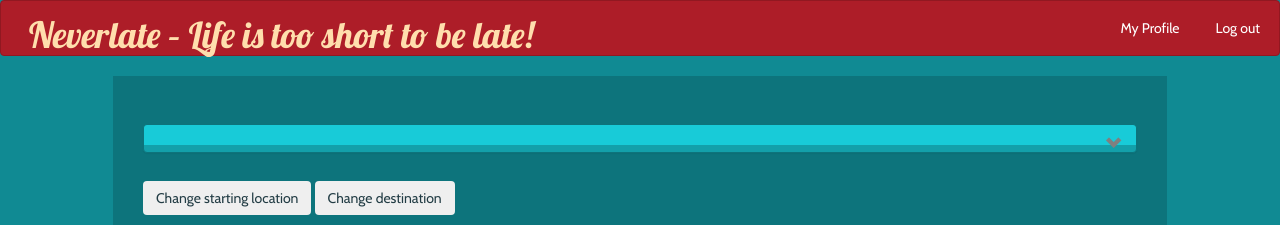
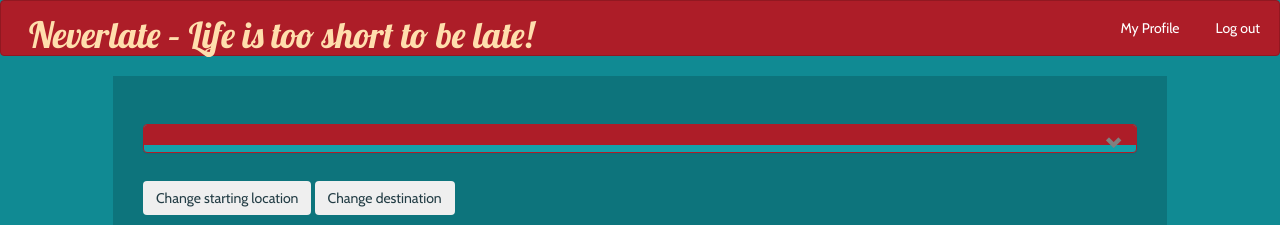
Before and after one commit to myrjola/neverlate, a Django app: page / in a window 1280 px wide. Shown: the top 225 px of the page. Run offline with Django 3.2, Linux system fonts and the light colour scheme; a user stored in the database is signed in; tables that the repository leaves empty hold one stand-in row (values such as "Sample post"); parts of the project's set-up code (start-up, migrations or seed data) failed here and were passed over; some libraries are stand-ins or nearby versions.

Commit message:
Testing different panel type

```diff
--- a/django/templates/frontpage.html
+++ b/django/templates/frontpage.html
@@ -23,7 +23,7 @@
                 {% for i in "xxx" %} {% comment %} Iterate three times {% endcomment %}
                     <div class="jumbotron jumboroute">
                         <div class="panel-group" id="accordion">
-                            <div class="panel panel-default" id="panel{{forloop.counter0}}">
+                            <div class="panel panel-primary" id="panel{{forloop.counter0}}">
                                 <div class="panel-heading">
                                     <h4 class="panel-title">
                                         <a data-toggle="collapse" data-target="#collapse{{forloop.counter0}}"
```
